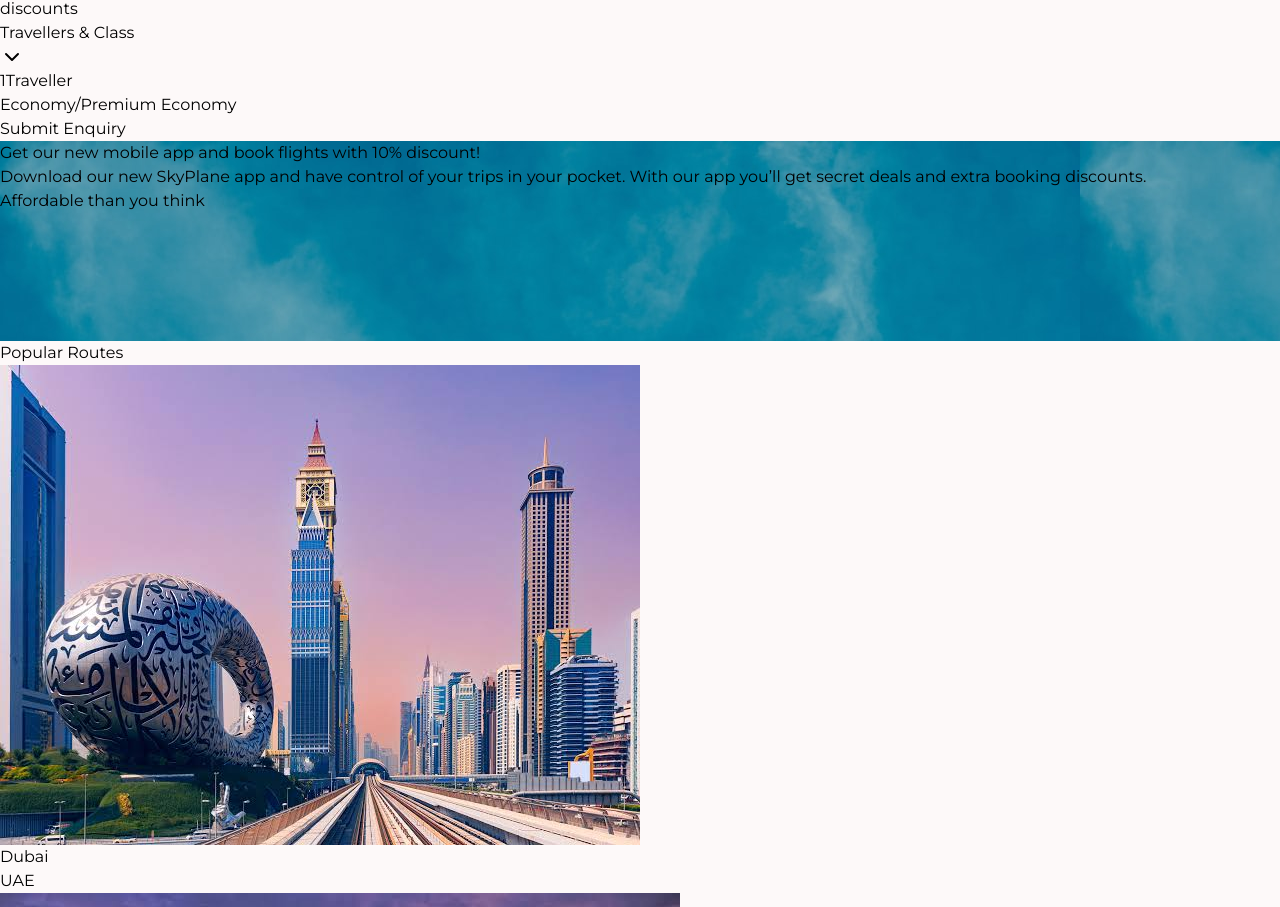
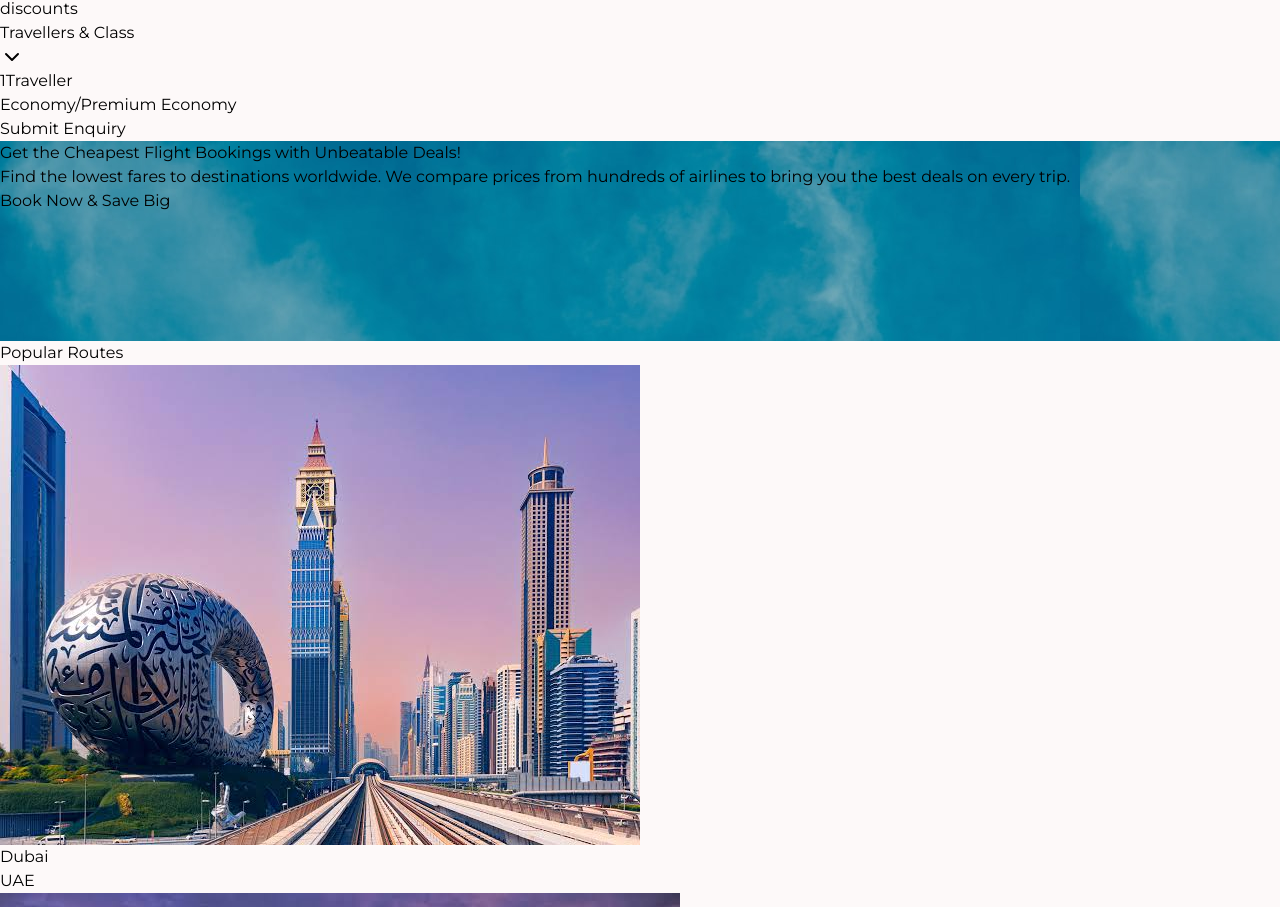
Before and after one commit to Soyalkhan/FlightBook, a React (Vite) app: page / in a window 1280 px wide. Shown: the part 795-1702 px from the top of the page. Built offline with nearby package versions, Linux system fonts and the light colour scheme.

Commit message:
download app issue fixed

```diff
--- a/src/Components/BannerBottom.jsx
+++ b/src/Components/BannerBottom.jsx
@@ -20,15 +20,13 @@ const BannerBottom = () => {
       {/* Content */}
       <div className="relative z-10 text-white flex flex-col justify-center items-start h-full">
         <h2 className="text-xl md:text-2xl font-bold mb-2">
-          Get our new mobile app and book flights with 10% discount!
+          Get the Cheapest Flight Bookings with Unbeatable Deals!
         </h2>
         <p className="mb-4 text-sm md:text-base">
-          Download our new SkyPlane app and have control of your trips in your
-          pocket. With our app you’ll get secret deals and extra booking
-          discounts.
+          Find the lowest fares to destinations worldwide. We compare prices from hundreds of airlines to bring you the best deals on every trip.
         </p>
         <button className="bg-white text-black py-2 px-4 rounded-md hover:bg-gray-200">
-         Affordable than you think
+         Book Now & Save Big
         </button>
       </div>
     </div>
```
